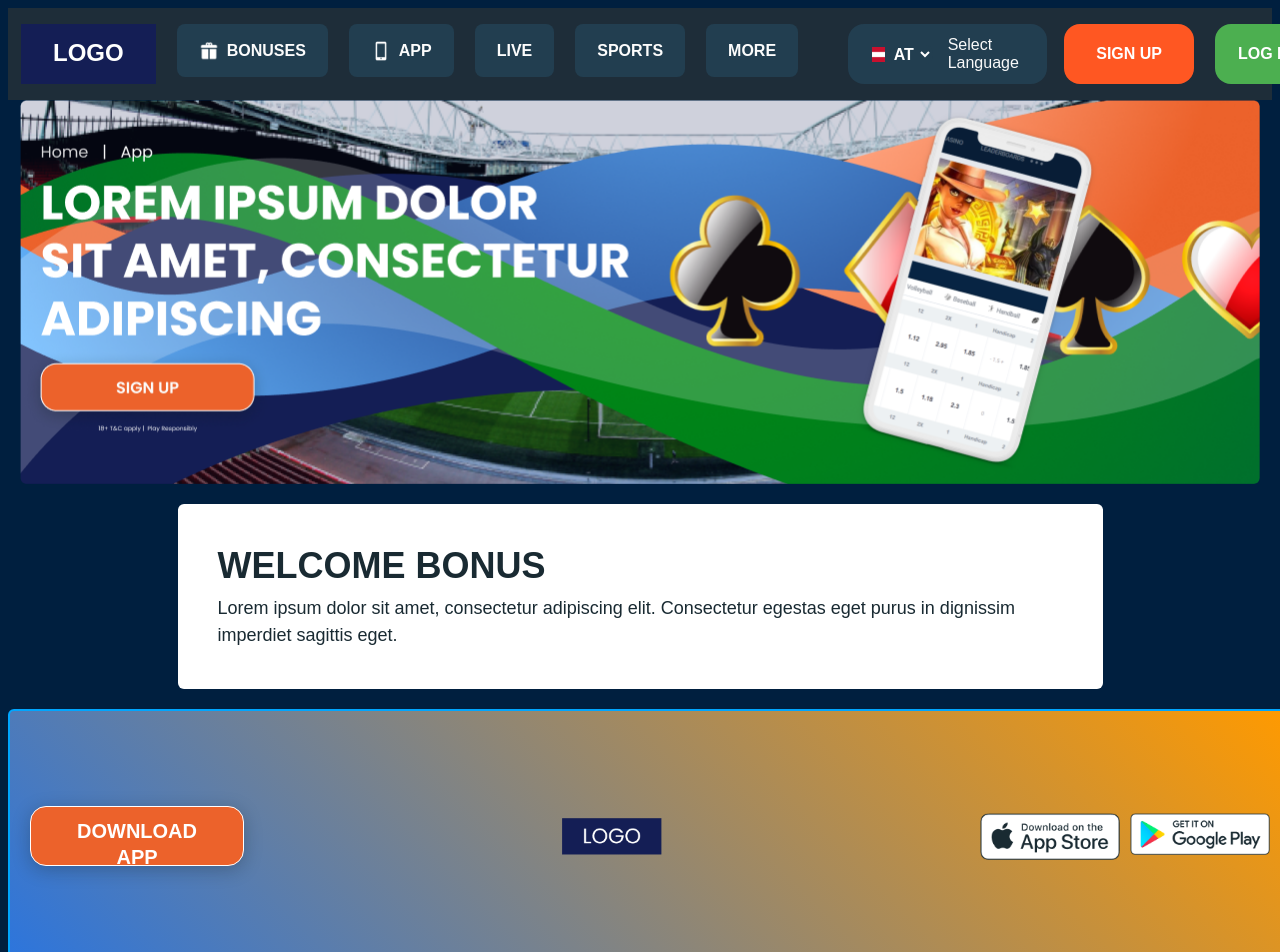
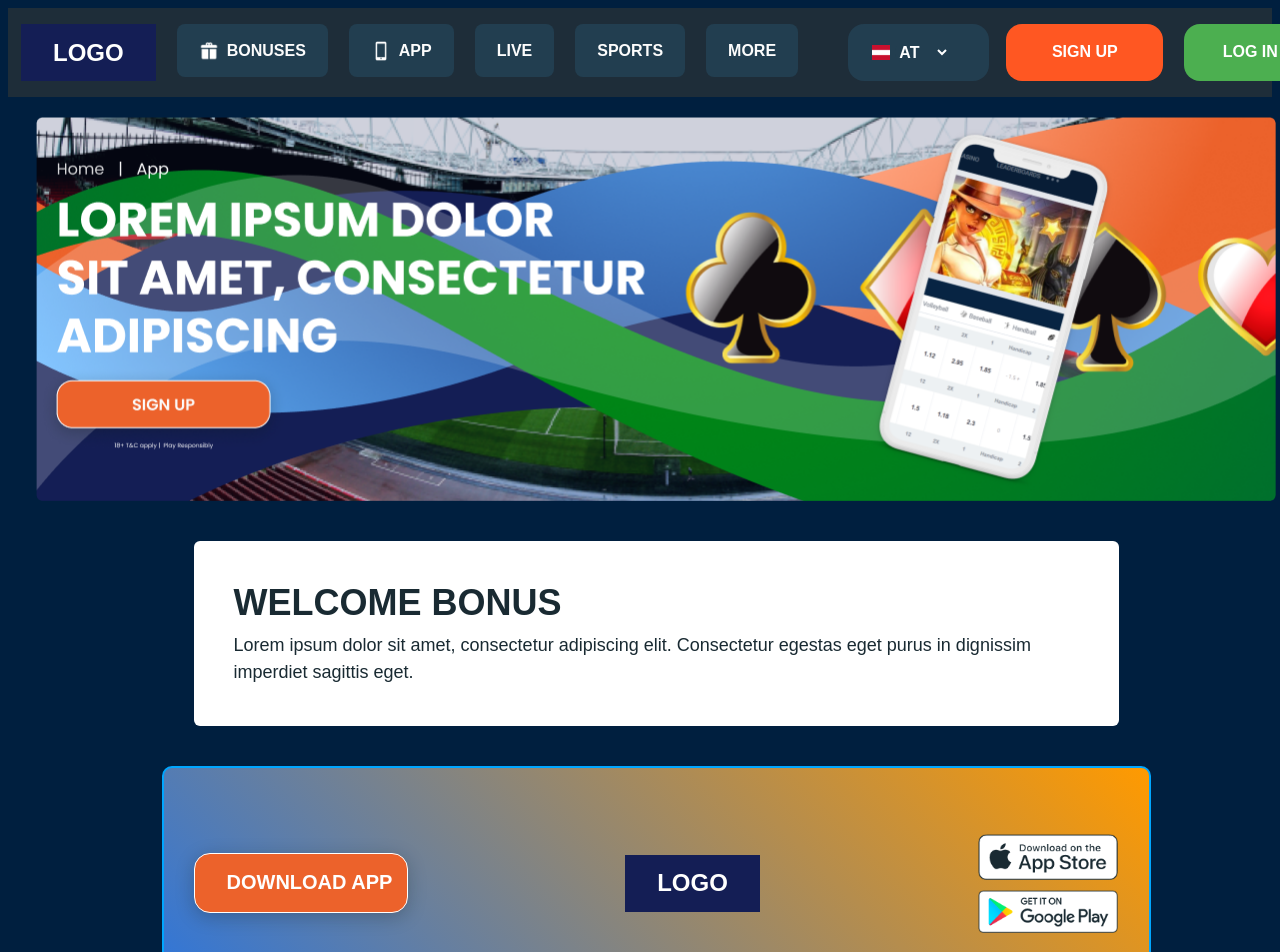
Before and after one commit to MariiaMelychyn/casino, a website built with Vite: page src/app.html in a window 1280 px wide. Shown: the top 952 px of the page. Built offline with nearby package versions, Linux system fonts and the light colour scheme; a web font is replaced by a local one.

Commit message:
style page app

```diff
--- a/src/app.html
+++ b/src/app.html
@@ -13,7 +13,7 @@
   </head>
   <body>
     <load src="partials/header.html" />
-    <main>
+    <main class="container bonus-contaire">
       <load src="partials/app-hero.html" />
       <load src="partials/app-bonus.html" />
       <load src="partials/app-baner.html" />
@@ -21,7 +21,6 @@
       <load src="partials/faq.html" />
     </main>
     <load src="partials/footer.html" />
-    <!-- <load src="partials/mobile-menu.html" /> -->
     <script type="module" src="./main.js" defer></script>
   </body>
 </html>
--- a/src/css/app-baner.css
+++ b/src/css/app-baner.css
@@ -1,30 +1,35 @@
 .banner {
   background: linear-gradient(45deg, #2c75dd, #ff9a00);
-  padding: 40px 20px;
+  padding: 20px;
   border: 2px solid #00a6ff;
   border-radius: 10px;
   display: flex;
-  justify-content: space-between;
+  flex-direction: column;
   align-items: center;
-  border-radius: 6px;
-  width: 1240px;
-  height: 170px;
-  margin: 0 auto;
+  width: 100%;
+  height: auto;
+  margin: 0 auto 20px auto;
+}
+.banner__logo {
+  width: 151px;
+  height: 50px;
 }
 
 .banner__container {
   display: flex;
-  justify-content: space-between;
+  flex-direction: column;
+  justify-content: center;
   align-items: center;
   width: 100%;
+  gap: 20px;
 }
 
 .banner__logo {
-  margin-right: 20px;
+  margin-bottom: 20px;
 }
 
 .banner__logo-image {
-  width: 100px;
+  width: 80px;
   height: auto;
 }
 
@@ -36,7 +41,7 @@
   font-size: 16px;
   cursor: pointer;
   border-radius: 5px;
-  margin-right: 20px;
+  margin-bottom: 20px;
   transition: background-color 0.3s ease;
 }
 
@@ -46,7 +51,9 @@
 
 .banner__store-links {
   display: flex;
+  justify-content: center;
   gap: 10px;
+  flex-direction: column;
 }
 
 .banner__store-link img {
@@ -54,13 +61,11 @@
   height: auto;
 }
 
-.banner__store-link--appstore img {
+.banner__store-link--appstore img,
+.banner__store-link--googleplay img {
   width: 140px;
 }
 
-.banner__store-link--googleplay img {
-  width: 140px;
-}
 .banner__button--primary {
   font-weight: 600;
   font-size: 20px;
@@ -74,4 +79,46 @@
   height: 60px;
   box-shadow: 0 4px 18px 0 rgba(14, 24, 17, 0.25);
   background: #ec622b;
+  white-space: nowrap;
 }
+
+@media (min-width: 768px) {
+  .banner {
+    padding: 30px;
+    flex-direction: row;
+    justify-content: space-between;
+    height: 170px;
+  }
+
+  .banner__container {
+    flex-direction: row;
+    justify-content: space-between;
+    align-items: center;
+    width: 100%;
+  }
+
+  .banner__logo {
+    margin-right: 20px;
+    margin-bottom: 0;
+  }
+
+  .banner__button {
+    margin-right: 20px;
+    margin-bottom: 0;
+  }
+
+  .banner__store-links {
+    justify-content: flex-start;
+  }
+}
+
+@media (min-width: 1024px) {
+  .banner {
+    width: 925px;
+    height: 170px;
+  }
+
+  .banner__logo-image {
+    width: 100px;
+  }
+}
--- a/src/css/app-hero.css
+++ b/src/css/app-hero.css
@@ -1,9 +1,24 @@
 .app-hero {
   position: relative;
   background: url('../images/app-hero.png') no-repeat center center/cover;
-  height: 400px;
   border-radius: 6px;
-  width: 1240px;
-  height: 384px;
-  margin: 0 auto;
+  width: 100%;
+  height: 250px;
+  margin: 20px auto 0 auto;
 }
+
+
+@media (min-width: 768px) {
+  .app-hero {
+    height: 300px;
+  }
+}
+
+
+@media (min-width: 1024px) {
+  .app-hero {
+    width: 1240px;
+    height: 384px;
+    background-size: cover;
+  }
+}
--- a/src/css/bonus-hero.css
+++ b/src/css/bonus-hero.css
@@ -5,7 +5,7 @@
   border-radius: 6px;
   width: 100%;
   height: 250px;
-  margin: 0 auto;
+  margin: 20px auto 0 auto;
 }
 
 @media (min-width: 768px) {
--- a/src/css/bonus-section.css
+++ b/src/css/bonus-section.css
@@ -12,10 +12,10 @@
 
 .bonus-section__title {
   font-weight: 700;
-  font-size: 48px;
-  line-height: 1.2;
-  text-transform: uppercase;
-  color: #192a32;
+font-size: 48px;
+line-height: 1.2;
+text-transform: uppercase;
+color: #192a32;
 }
 
 .bonus-section__text {
@@ -81,7 +81,7 @@
 
 @media (min-width: 768px) {
   .bonus-section {
-    max-width: 768px;
+    /* max-width: 768px; */
     margin: 20px auto;
   }
 
@@ -151,4 +151,7 @@
     align-items: center;
     width: 100%;
   }
+  .container-footer .footer {
+    margin: 0 auto;
+  }
 }
--- a/src/partials/app-baner.html
+++ b/src/partials/app-baner.html
@@ -1,8 +1,8 @@
 <section class="banner">
   <div class="banner__container">
     <button class="banner__button banner__button--primary">Download App</button>
-    <div class="banner__logo">
-      <img src="images/logo.png" alt="Logo" class="banner__logo-image" />
+    <div class="header__logo">
+      <a href="/"> LOGO </a>
     </div>
     <div class="banner__store-links">
       <a href="#" class="banner__store-link banner__store-link--appstore">
--- a/src/partials/header.html
+++ b/src/partials/header.html
@@ -29,7 +29,7 @@
     </nav>
 
     <div class="header__lang ">
-      <label for="lang-select" class="sr-only">Select Language</label>
+      <label for="lang-select" class="sr-only"></label>
       <select class="header__lang-select" id="lang-select">
         <option value="at">AT</option>
         <option value="en">EN</option>
```
